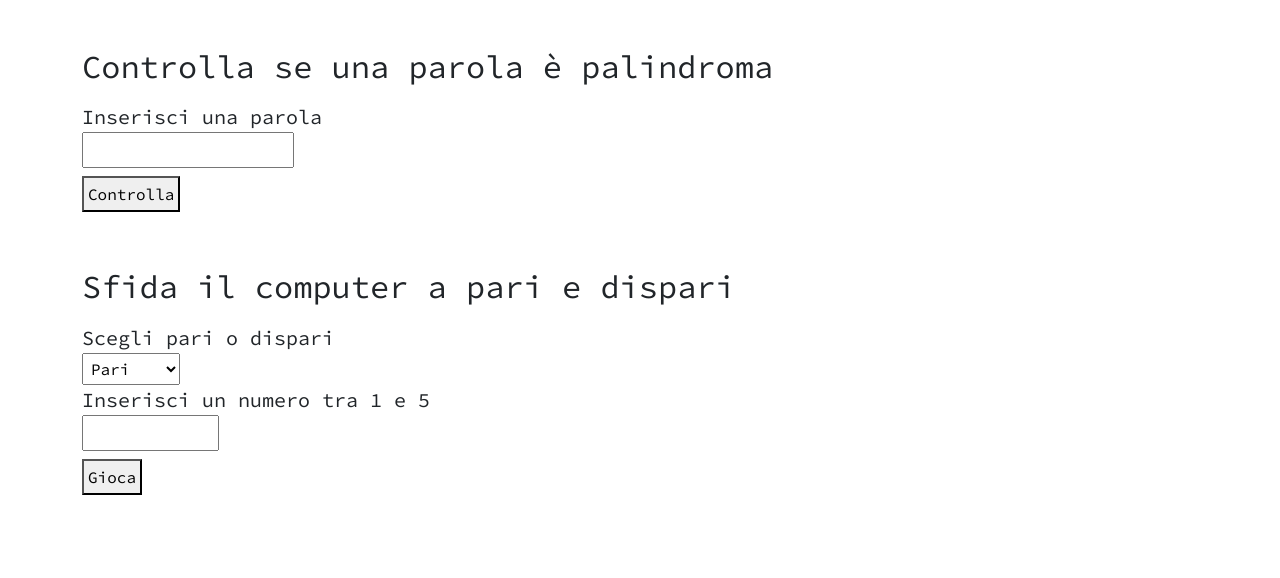
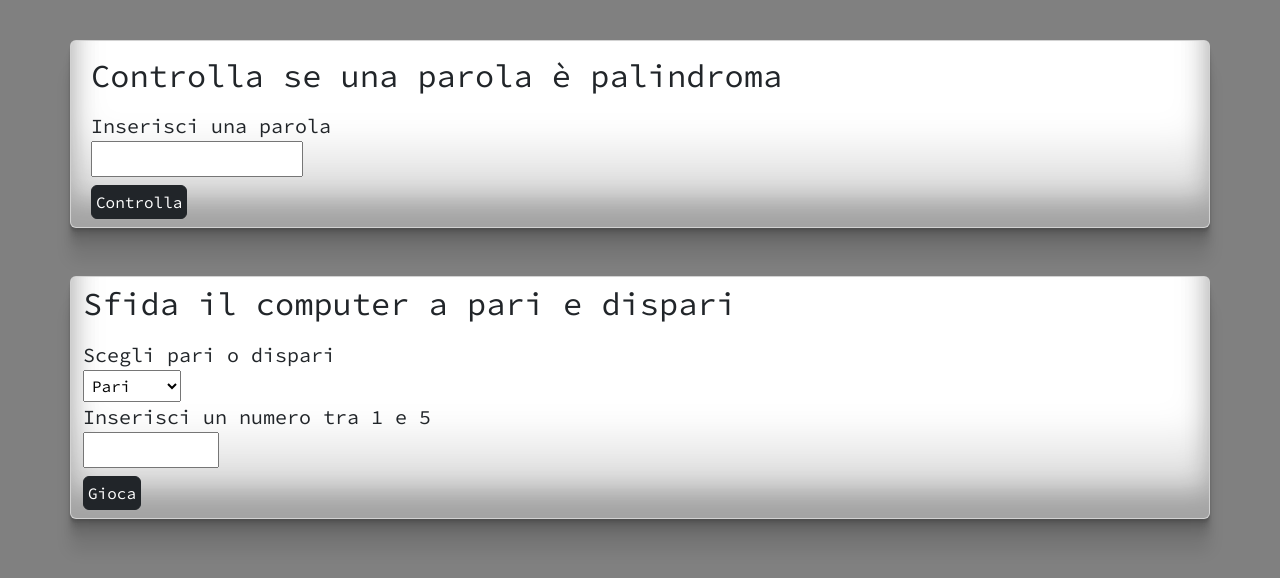
Before and after one commit to Mattia-Fasulo/js-paliedispari, a plain HTML site: page index.html in a window 1280 px wide. Drawn offline with nearby package versions, Linux system fonts and the light colour scheme.

Commit message:
add some css

```diff
--- a/css/style.css
+++ b/css/style.css
@@ -6,5 +6,10 @@
 }
 
 body {
-    font-family: 'Source Code Pro', monospace;;
+    font-family: 'Source Code Pro', monospace;
+    background-color: gray;
 }
+
+.card {
+    box-shadow: rgba(0, 0, 0, 0.17) 0px -23px 25px 0px inset, rgba(0, 0, 0, 0.15) 0px -36px 30px 0px inset, rgba(0, 0, 0, 0.1) 0px -79px 40px 0px inset, rgba(0, 0, 0, 0.06) 0px 2px 1px, rgba(0, 0, 0, 0.09) 0px 4px 2px, rgba(0, 0, 0, 0.09) 0px 8px 4px, rgba(0, 0, 0, 0.09) 0px 16px 8px, rgba(0, 0, 0, 0.09) 0px 32px 16px;
+}
--- a/index.html
+++ b/index.html
@@ -24,18 +24,18 @@
 <body>
 
   <div class="container mt-5">
-    <div class="row flex-column gy-2">
+    <div class="card row flex-column p-2 gy-2">
       <h2>Controlla se una parola è palindroma</h2>
       <div class="col-5">
         <label for="parola" class="d-block fs-5">Inserisci una parola</label>
         <input type="text" name="parola" id="parola" class="p-1">
       </div>
       <div id="cont-btn" class="col-3">
-        <button type="button" class="p-1 d-block">Controlla</button>
+        <button type="button" class="btn btn-dark p-1 d-block">Controlla</button>
       </div>
     </div>
 
-    <div class="row flex-column gy-2 mt-5">
+    <div class="card row flex-column gy-2 mt-5">
       <h2>Sfida il computer a pari e dispari</h2>
       <div class="col-6">
         <label for="pari" class="d-block fs-5">Scegli pari o dispari</label>
@@ -45,8 +45,8 @@
         </select>
         <label for="numero" class="d-block fs-5">Inserisci un numero tra 1 e 5</label>
         <input type="number" name="numero" id="numero" class="p-1 w-25" min="1" max="5" required>
-        <button id="btn-play" type="button" class="mt-2 p-1  d-block">Gioca</button>
-        <span id="ris-computer" class="d-block"></span>
+        <button id="btn-play" type="button" class="btn btn-dark mt-2 p-1  d-block">Gioca</button>
+        <span id="ris-computer" class="d-block mt-2"></span>
         <span id="ris-utente" class="d-block"></span>
         <span id="ris-somma" class="d-block"></span>
         <span id="ris-gioco" class="d-block fs-4 text-uppercase"></span>
```
